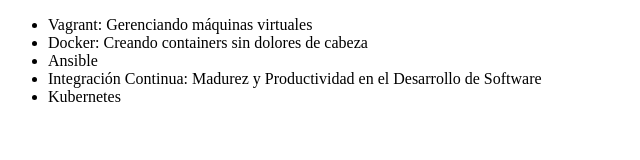
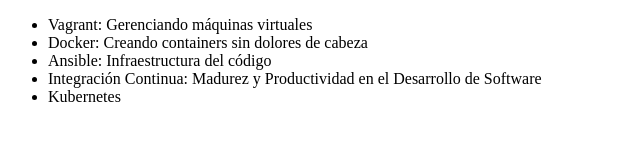
Before and after one commit to SteveMeister87/ONE-git, a plain HTML site: page index.html in a window 1280 px wide. Shown: the whole page, without its empty margins (0-640 px from the left). Drawn offline with Linux system fonts and the light colour scheme.

Commit message:
Cambiando el nombre del curso de Ansible

```diff
--- a/index.html
+++ b/index.html
@@ -8,7 +8,7 @@
      <ul>
          <li>Vagrant: Gerenciando máquinas virtuales</li>
          <li>Docker: Creando containers sin dolores de cabeza</li>
-         <li>Ansible</li>
+         <li>Ansible: Infraestructura del código</li>
          <li>Integración Continua: Madurez y Productividad en el Desarrollo de Software</li>
          <li>Kubernetes</li>
      </ul>
```
